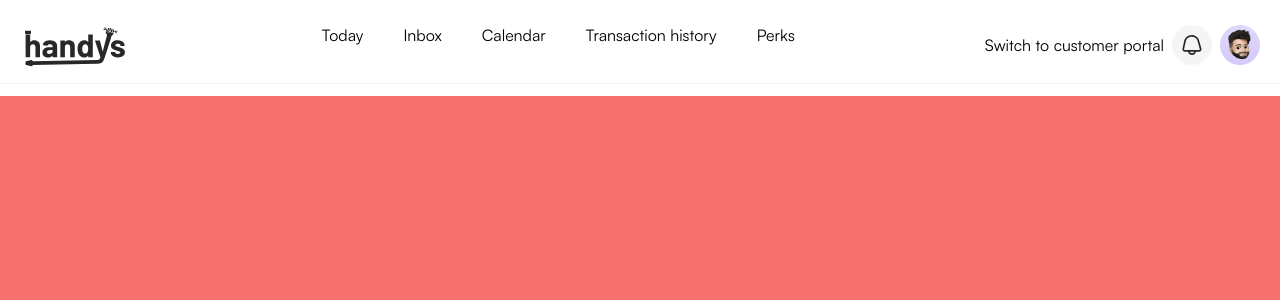
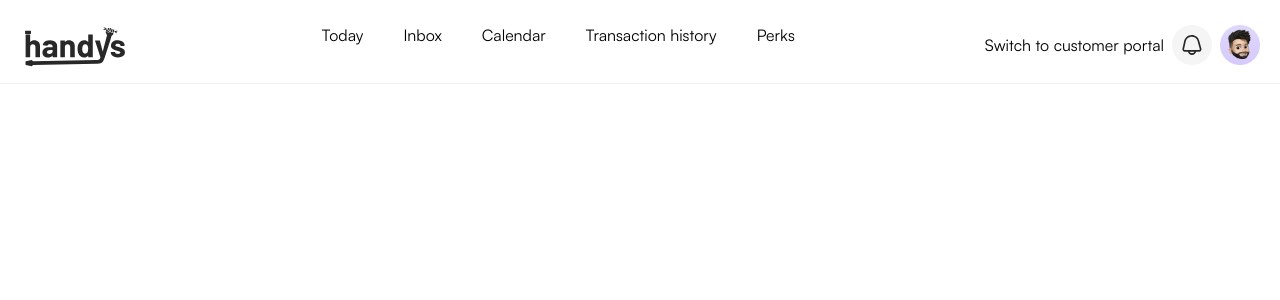
Before and after one commit to Handys-Inc/mvp-provider-portal, a React (Create React App) app: page /menu in a window 1280 px wide. Shown: the top 300 px of the page. Built offline with nearby package versions, Linux system fonts and the light colour scheme.

Commit message:
window inner height tests

```diff
--- a/src/components/BottomNav/BottomNav.js
+++ b/src/components/BottomNav/BottomNav.js
@@ -22,7 +22,7 @@ function BottomNav({ showBottomNav, current }) {
     <div
       className={`${
         showBottomNav ? "flex " : "hidden"
-      } justify-between text-sm px-4 h-[10vh] py-4 pb-5 items-center md:hidden fixed bottom-0 bg-white  w-full shadow-md border border-faintGray`}
+      } justify-between h-[10%] text-sm px-4 py-4 pb-5 items-center md:hidden fixed bottom-0 bg-white  w-full shadow-md border border-faintGray`}
     >
       {/* TODAY */}
       <NavLink to="/">
--- a/src/components/Header/Header.js
+++ b/src/components/Header/Header.js
@@ -29,7 +29,7 @@ function Header() {
   ];
 
   return (
-    <div className="block h-[7vh] md:h-[12vh] z-30">
+    <div className="block h-[10%] z-30">
       <div className="flex flex-row justify-between items-center px-5 pt-5 pb-0 md:pb-3">
         <NavLink to="/">
           <img className="hidden md:block w-20 md:w-28" src={logo} alt="Logo" />
--- a/src/components/Layout/Layout.js
+++ b/src/components/Layout/Layout.js
@@ -10,13 +10,15 @@ function Layout({
 }) {
   // Current is used to render out the active navbar icon
 
+  console.log("inner height!!!!!", window.innerHeight);
+
   return (
-    <div className="h-screen min-w-full">
+    <div className={`h-[${window.innerHeight}px] min-w-full overflow-y-auto`}>
       {/* Header: h-[7vh] md:h-[12vh] */}
       {showHeader ? <Header /> : null}
 
-      {/* Children: 83vh */}
-      <div className="px-3 md:px-5 bg-red-400 min-w-full overflow-y-auto h-[83vh] md:h-[88vh]">
+      {/* Children: 83vh  */}
+      <div className="px-3 md:px-5 bg-red-400 min-w-full overflow-y-auto h-[70%]">
         {children}
       </div>
 
```
